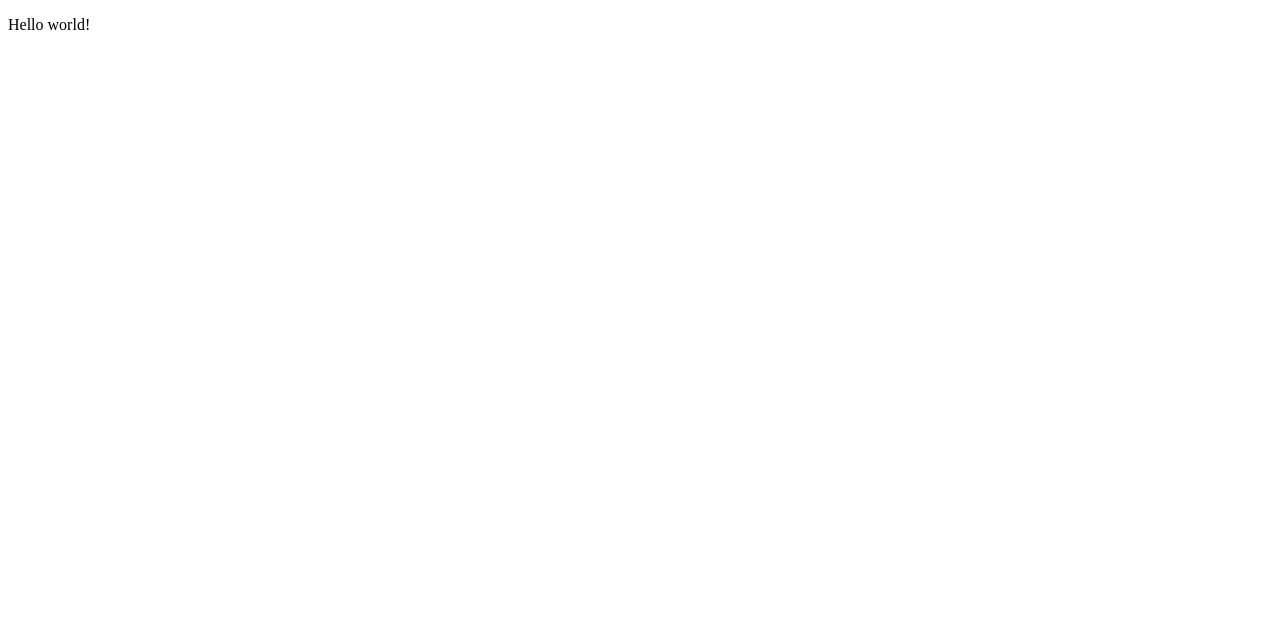
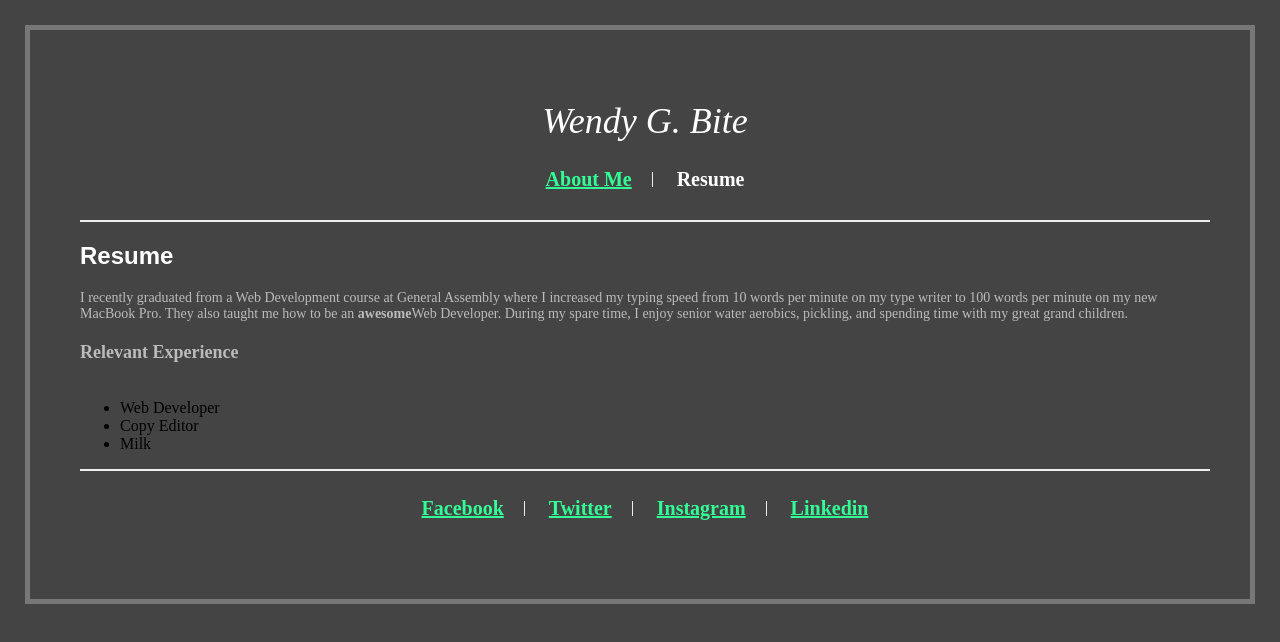
Before and after one commit to jferrentino/WendyBite, a plain HTML site: page index.html in a window 1280 px wide. Drawn offline with Linux system fonts and the light colour scheme.

Commit message:
created blocks for inside content. Changed formatting and colors to match goal.

```diff
--- a/index.html
+++ b/index.html
@@ -1,9 +1,65 @@
-<!DOCTYPE HTML PUBLIC "">
-<HTML>
-   <HEAD>
-      <TITLE>My first HTML document</TITLE>
-   </HEAD>
-   <BODY>
-      <P>Hello world!
-   </BODY>
-</HTML>
+<!doctype html>
+<html>
+<head>
+    <meta name='viewport' content='width=device-width, initial-scale=1.0;'>
+    <title >Wendy G Bite's Resume</title>
+    <link rel='stylesheet' href='styles/main.css'>
+</head>
+<body>
+	<!-- Hello, Wrold!-->
+
+	<header class="content-bookend">
+		<h1 class="content-bookend__title">
+			Wendy G. Bite
+		</h1>
+
+		<nav class="nav">
+			<a href="#" class="nav__link">
+				About Me
+			</a>
+			<a href="#" class="nav__link nav__link--last nav__link--active">
+				Resume
+			</a>
+		</nav>
+	</header>
+
+	<!--Resume text-->
+
+	<h2 class="content-document__title">Resume</h2>
+
+				<p class="content-inside__paragraph">
+				I recently graduated from a Web Development course at General Assembly where I increased my typing speed from 10 words per minute on my type writer to 100 words per minute on my new MacBook Pro. They also taught me how to be an <strong>awesome</strong>Web Developer. During my spare time, I enjoy senior water aerobics, pickling, and spending time with my great grand children.
+				</p>
+
+	<h3 class="content-inside__resume--section">Relevant Experience</h3>
+
+						<ul class="content-inside__list">
+					 		 <li>Web Developer</li>
+
+
+
+					  <li>Copy Editor</li>
+					  <li>Milk</li>
+						</ul>
+
+
+
+
+	<footer>
+		<nav class="nav nav--bottomborder">
+			<a href="#" class="nav__link">
+				Facebook
+			</a>
+			<a href="#" class="nav__link">
+				Twitter
+			</a>
+			<a href="#" class="nav__link">
+				Instagram
+			</a>
+			<a href="#" class="nav__link nav__link--last">
+				Linkedin
+			</a>
+		</nav>
+	</footer>
+</body>
+</html>
--- a/styles/main.css
+++ b/styles/main.css
@@ -0,0 +1,98 @@
+/* CURRENTLY IN: styles/main.css */
+
+body {
+	border: 5px solid #777777;
+
+	background-color: #444444;
+
+	margin: 25px;
+/*	padding: 35px;
+
+	padding-top: 50px;
+	padding-bottom: 50px;
+	padding-left: 40px;
+	padding-right: 40px;
+
+	padding: 50px 40px;*/
+
+	padding: 50px 40px 50px 50px;
+}
+
+/* styles for .nav block */
+
+.nav { /* this is a  block */
+	padding: 30px 0;
+	border-bottom: 2px solid #eee;
+	text-align: center;
+}
+
+.nav--bottomborder {
+	border-bottom: none;
+	border-top: 2px solid #eee;
+}
+
+.nav__link { /* this is an element of the nav block */
+	font-size: 20px;
+	font-weight: 600;
+	color: rgb(50,255,150);
+	padding: 0 20px;
+	border-right: 1px solid #eee;
+	display: inline-block;
+    line-height: 15px;
+}
+
+.nav__link--last {
+	border-right: none;
+}
+
+.nav__link--active {
+	color: white;
+	text-decoration: none;
+	font-weight: 800;
+	pointer-events: none;
+}
+
+/* styles for .content-bookend */
+
+.content-bookend {
+	padding-top: 20px;
+}
+
+.content-bookend__title {
+	color: white;
+	font-size: 36px;
+	font-style: italic;
+	font-weight: 100;
+	text-align: center;
+	margin: 0;
+}
+
+/* Styles for inside content */
+
+.content-document__title {
+	color: white;
+	font-size: 24px;
+	text-align: left;
+	margin: 0;
+	padding-top: 20px;
+	padding-bottom: 20px;
+	font-family: arial
+}
+
+.content-inside__resume--section {
+	color: #bbbbbb;
+	font-size: 18px;
+	text-align: left;
+	margin: 0;
+	padding-top: 20px;
+	padding-bottom: 20px;
+	font-family: arial
+	text-transform: uppercase;
+}
+
+.content-inside__paragraph {
+	color: #bbbbbb;
+	font-size: 14px;
+	text-align: left;
+	margin: 0;
+}
```
